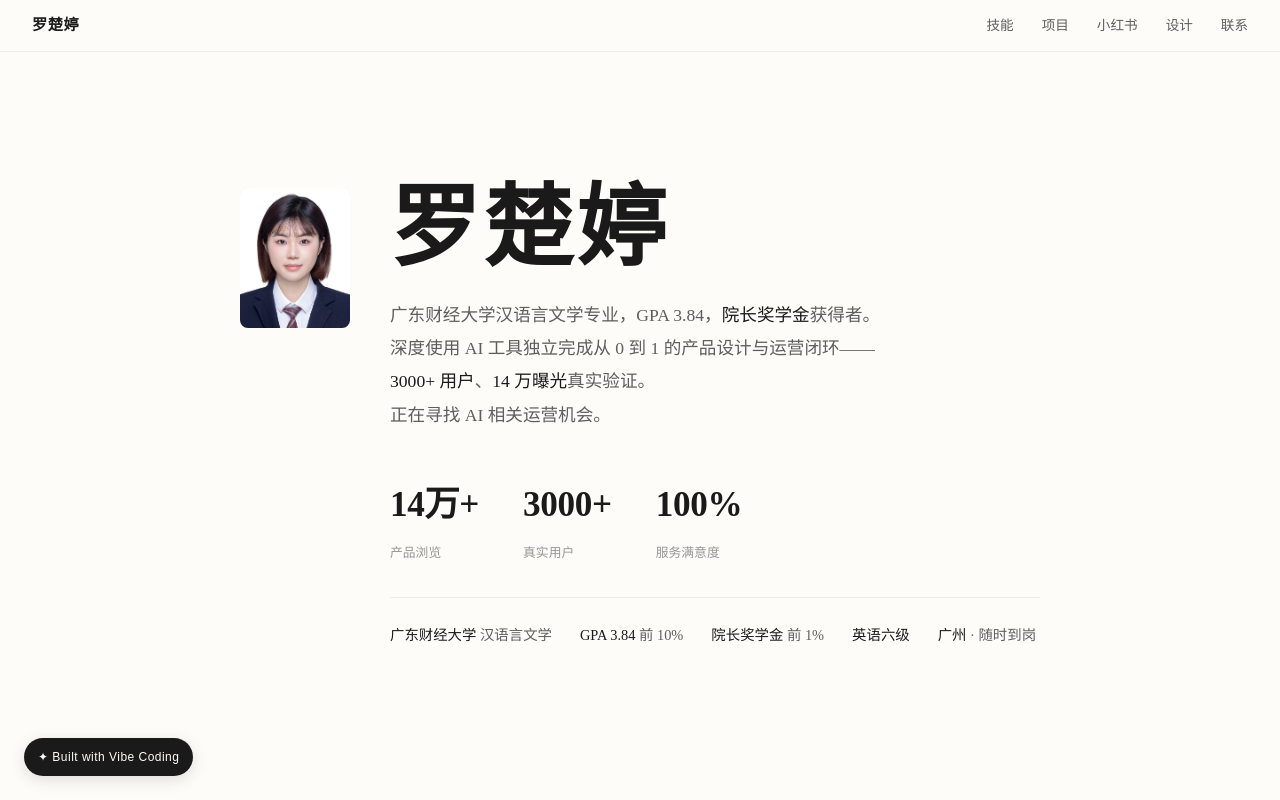
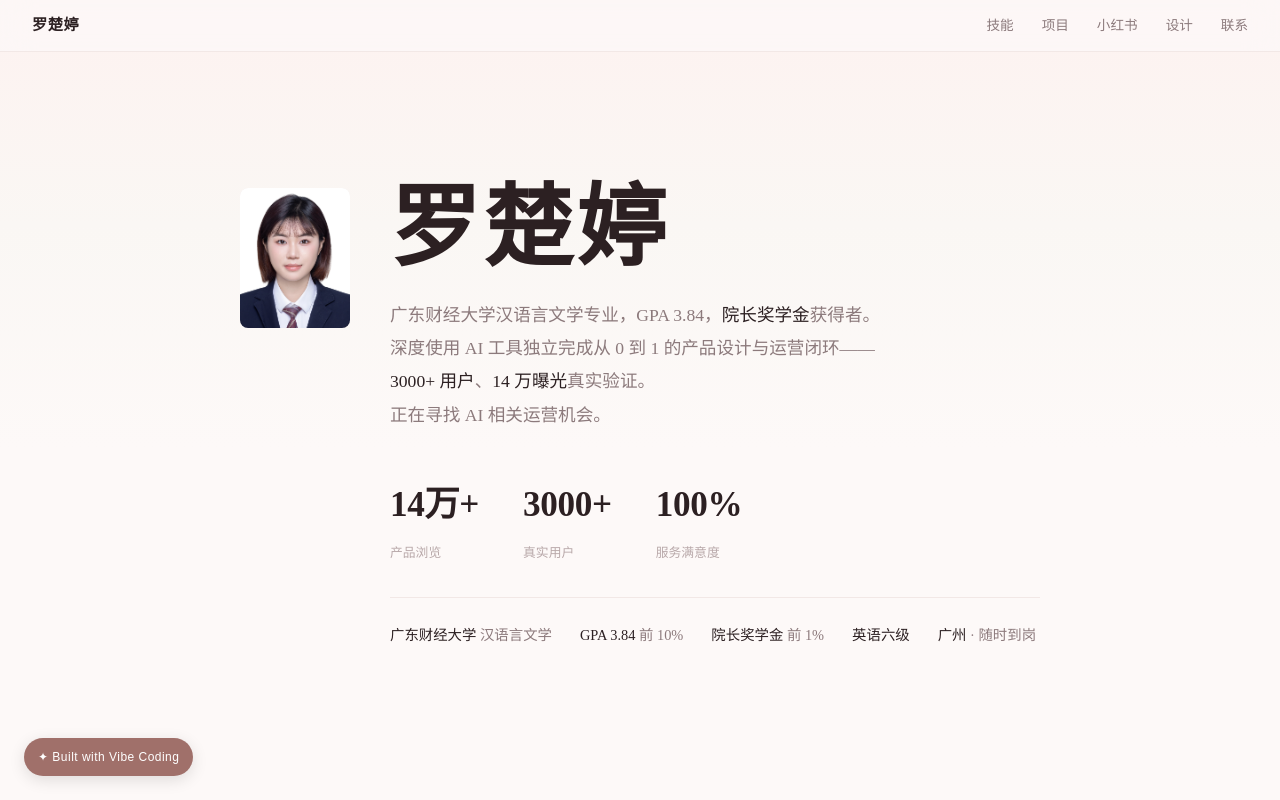
Before and after one commit to karka2666/resume, a plain HTML site: page index.html in a window 1280 px wide. Shown: the top 800 px of the page. Drawn offline with Linux system fonts and the light colour scheme.

Commit message:
v3.17: 唯美粉调-香水百合色系+柔和阴影+氤氲氛围

```diff
--- a/index.html
+++ b/index.html
@@ -12,17 +12,21 @@
   *, *::before, *::after { box-sizing: border-box; margin: 0; padding: 0; }
 
   :root {
-    --ivory: #FEFCF9;
-    --ivory2: #F9F6F0;
+    --ivory: #FDF9F8;
+    --ivory2: #FAF4F2;
     --white: #FFFFFF;
-    --ink: #1a1a1a;
-    --ink2: #5e5e5e;
-    --ink3: #969696;
-    --line: #e8e3db;
-    --line2: #f0ebe3;
-    --shadow-sm: 0 1px 3px rgba(0,0,0,0.04);
-    --shadow: 0 4px 20px rgba(0,0,0,0.06);
-    --shadow-lg: 0 16px 48px rgba(0,0,0,0.09);
+    --ink: #2c2022;
+    --ink2: #8c7a7c;
+    --ink3: #b8a8a9;
+    --line: #ece0de;
+    --line2: #f2e8e6;
+    --accent: #c4928a;
+    --accent-dark: #a0706a;
+    --accent-light: #f5ece9;
+    --green: #b8c8ba;
+    --shadow-sm: 0 1px 3px rgba(140,100,100,0.05);
+    --shadow: 0 4px 20px rgba(140,100,100,0.07);
+    --shadow-lg: 0 16px 48px rgba(140,100,100,0.10);
     --radius: 10px;
     --transition: 0.4s cubic-bezier(0.25, 0.1, 0.25, 1);
   }
@@ -56,7 +60,7 @@
   /* ===== Top Bar ===== */
   .topbar {
     position: fixed; top: 0; left: 0; right: 0; z-index: 100;
-    background: rgba(254, 252, 249, 0.8); backdrop-filter: blur(12px);
+    background: rgba(253, 249, 248, 0.75); backdrop-filter: blur(16px);
     border-bottom: 1px solid var(--line2); padding: 0 32px;
     display: flex; align-items: center; justify-content: space-between; height: 52px;
   }
@@ -67,7 +71,7 @@
   .menu-btn { display: none; background: none; border: none; font-size: 1.4rem; cursor: pointer; color: var(--ink); }
 
   /* ===== Hero ===== */
-  .hero { padding: 180px 0 100px; }
+  .hero { padding: 180px 0 100px; background: linear-gradient(180deg, #fdf2f0 0%, #faf7f4 30%, #FDF9F8 60%, #FDF9F8 100%); }
   .hero-grid { display: grid; grid-template-columns: auto 1fr; gap: 40px; align-items: start; }
   .hero-avatar { width: 110px; height: 140px; border-radius: 8px; overflow: hidden; background: var(--line2); flex-shrink: 0; margin-top: 8px; }
   .hero-avatar img { width: 100%; height: 100%; object-fit: cover; display: block; }
@@ -94,7 +98,7 @@
     font-family: "PingFang SC", sans-serif;
   }
   .skill-tag:hover { border-color: var(--ink3); transform: translateY(-2px); }
-  .skill-tag.hl { background: var(--ink); color: var(--ivory); border-color: var(--ink); }
+  .skill-tag.hl { background: var(--accent-dark); color: #fff; border-color: var(--accent-dark); }
 
   /* ===== Projects ===== */
   .project-list { display: flex; flex-direction: column; gap: 64px; }
@@ -112,7 +116,7 @@
 
   .proj-tags { display: flex; gap: 8px; flex-wrap: wrap; }
   .proj-tags span { font-family: "PingFang SC", sans-serif; font-size: 0.75rem; padding: 4px 12px; border-radius: 14px; background: var(--ivory2); color: var(--ink2); }
-  .proj-tags span.hl { background: var(--ink); color: var(--ivory); }
+  .proj-tags span.hl { background: var(--accent-dark); color: #fff; }
 
   .proj-bullets { margin-top: 12px; padding-left: 18px; }
   .proj-bullets li { color: var(--ink2); font-size: 0.88rem; line-height: 1.8; margin-bottom: 6px; }
@@ -169,7 +173,7 @@
   /* ===== Vibe Badge ===== */
   .vibe-tag {
     position: fixed; bottom: 24px; left: 24px; z-index: 100;
-    background: var(--ink); color: var(--ivory); font-family: "PingFang SC", sans-serif;
+    background: var(--accent-dark); color: #fff; font-family: "PingFang SC", sans-serif;
     font-size: 0.75rem; padding: 8px 14px; border-radius: 20px; letter-spacing: 0.04em;
     box-shadow: 0 4px 16px rgba(0,0,0,0.12); animation: appear 1s ease 0.6s both;
   }
```
